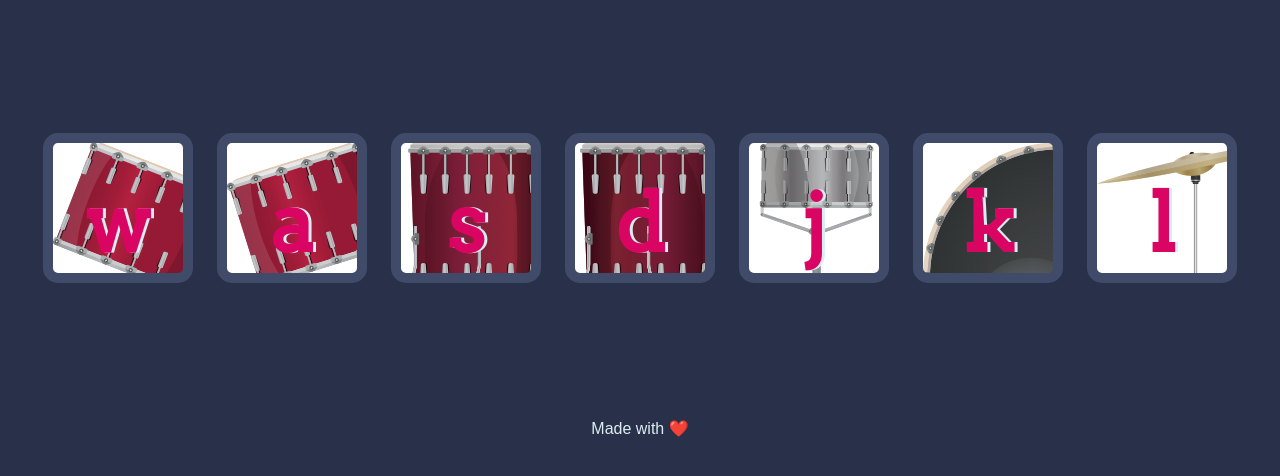
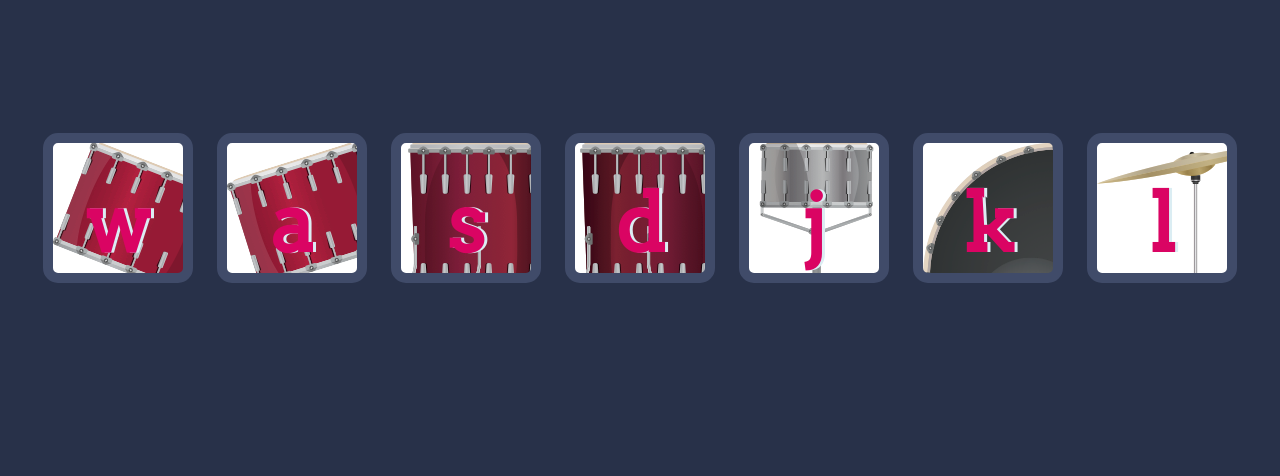
Before and after one commit to Hariom6474/My_Drum_Kit, a plain HTML site: page index.html in a window 1280 px wide. Shown: the part 156-632 px from the top of the page. Drawn offline with Linux system fonts and the light colour scheme.

Commit message:
Update index.html

```diff
--- a/index.html
+++ b/index.html
@@ -20,11 +20,6 @@
     <button class="k drum">k</button>
     <button class="l drum">l</button>
   </div>
-
-
-  <footer>
-    Made with ❤️
-  </footer>
   <script src="index.js"></script>
 </body>
 
```
